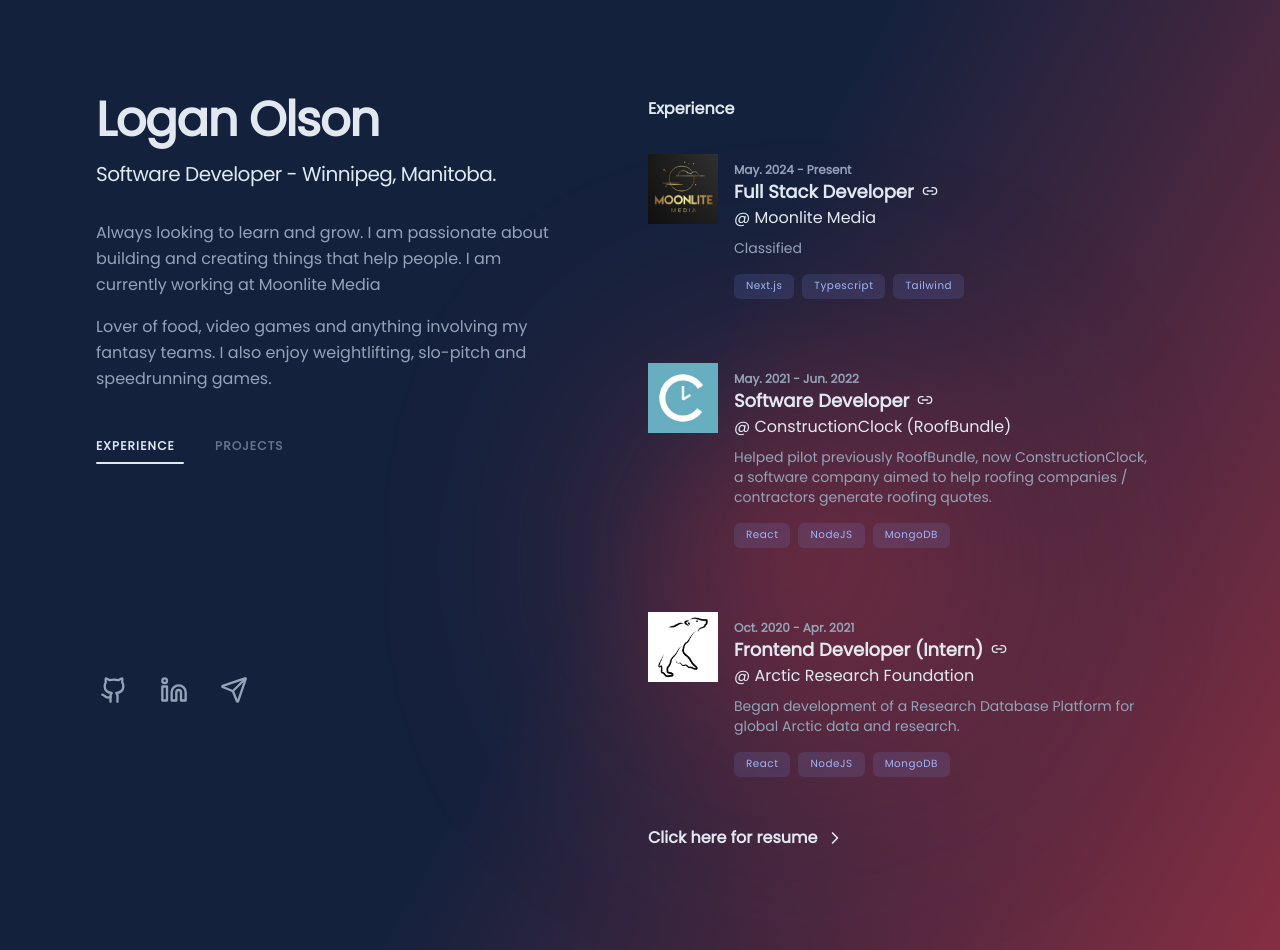
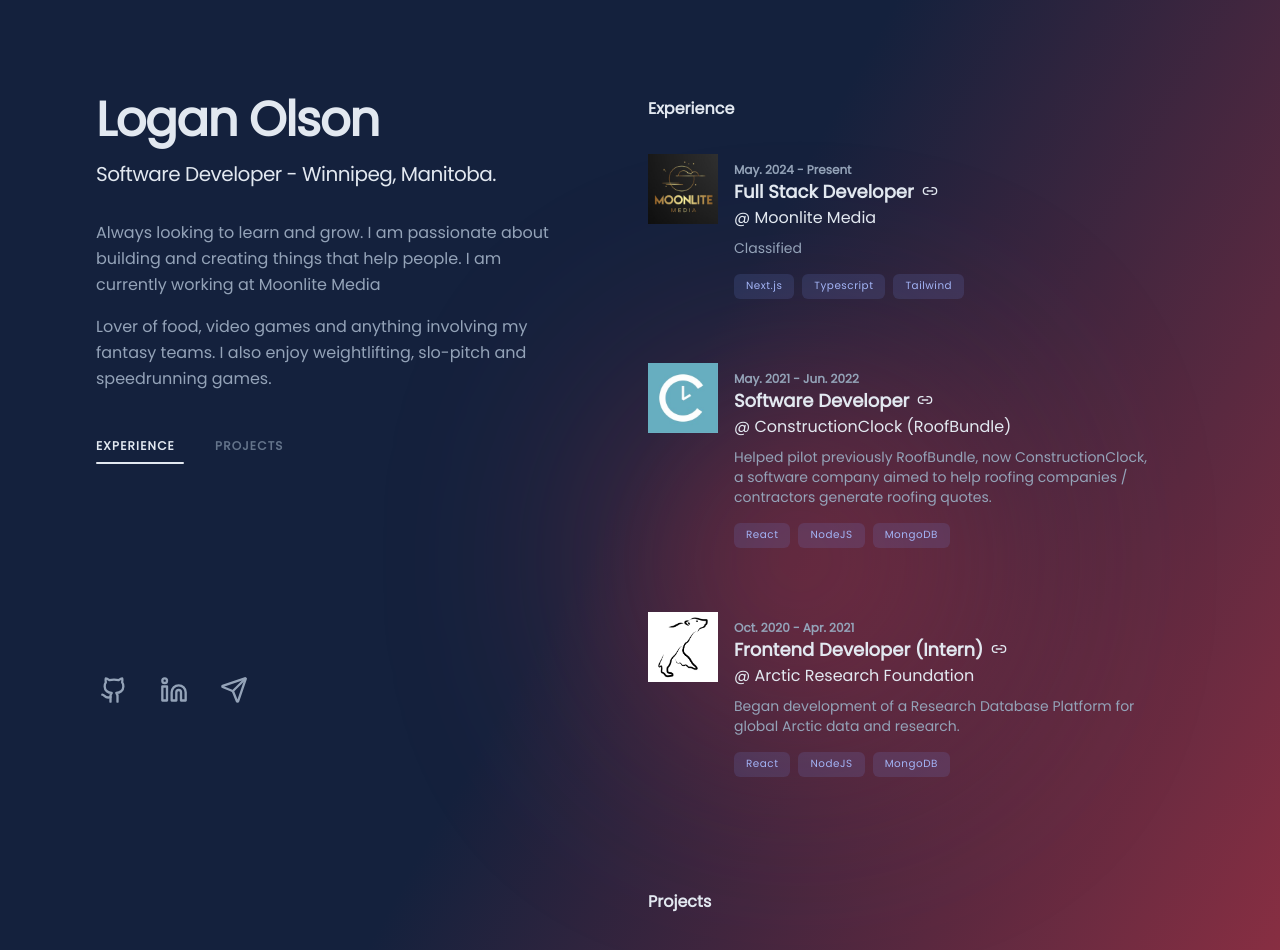
Before and after one commit to Lowgy/lowgy-dev, a Next.js app: page / in a window 1280 px wide. Shown: the top 950 px of the page. Built offline with nearby package versions, Linux system fonts and the light colour scheme.

Commit message:
Removed Resume section

```diff
--- a/components/experiences.tsx
+++ b/components/experiences.tsx
@@ -71,19 +71,6 @@
           <ExperienceCard key={index} {...experience} />
         ))}
       </div>
-      <div>
-        <Link
-          href="/resume.pdf"
-          target="_blank"
-          rel="noreferrer noopener"
-          className="inline-flex items-center font-bold leading-tight text-slate-200 group"
-        >
-          <span className="border-b-2 border-transparent pb-px transition group-hover:border-[#7a92f0] ease-in-out duration-200">
-            Click here for resume
-          </span>
-          <ChevronRight className="h-5 w-5 ml-2 -mt-0.5 text-slate-200 group-hover:text-[#a3b4f6] group-hover:translate-x-2 ease-in-out duration-200" />
-        </Link>
-      </div>
     </div>
   );
 }
```
Also changed, not shown: 1 other file (tests, documents, lock files or other folders).
